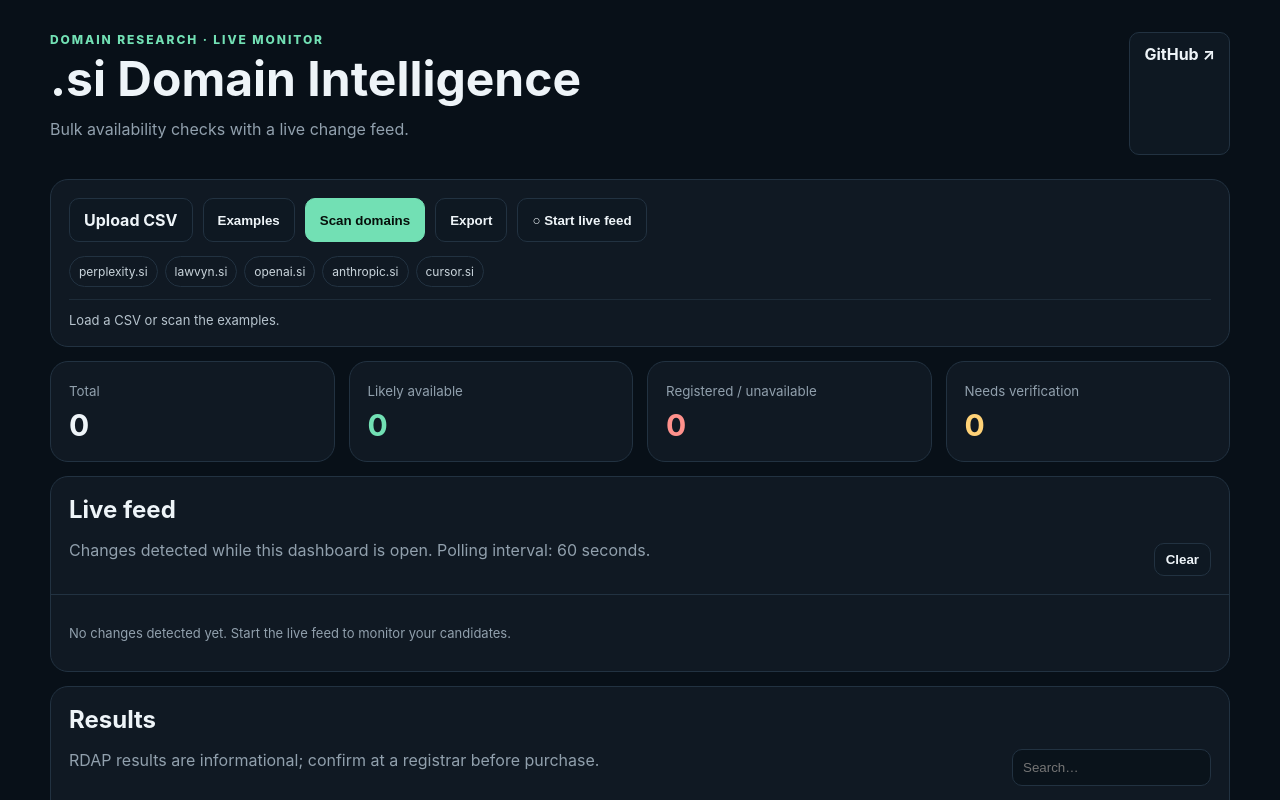
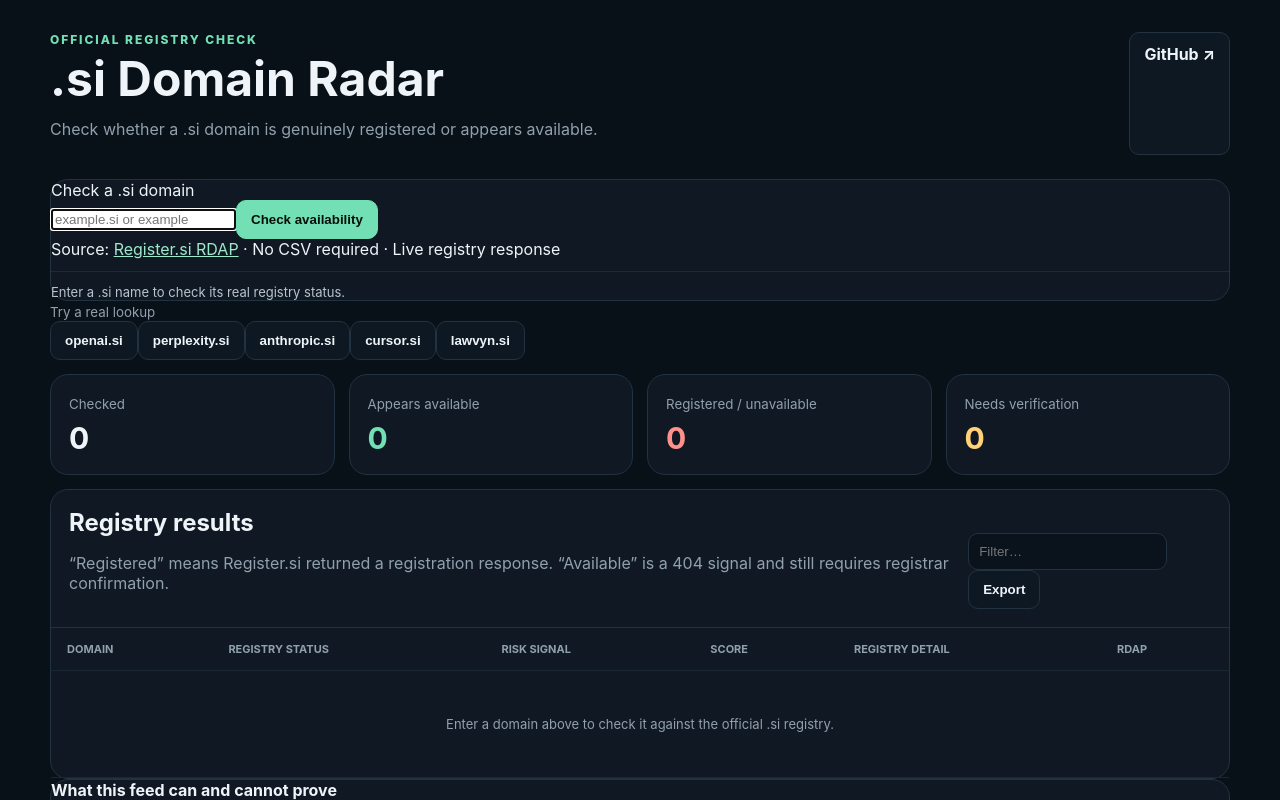
Before and after one commit to nagasai17bce-rgb/si-domain-intelligence-dashboard, a Next.js app: page / in a window 1280 px wide. Shown: the top 800 px of the page. Built offline with nearby package versions, Linux system fonts and the light colour scheme.

Commit message:
Make dashboard a direct live .si registry checker

```diff
--- a/components/Dashboard.tsx
+++ b/components/Dashboard.tsx
@@ -1,9 +1,7 @@
 "use client";
-import { useEffect, useMemo, useRef, useState } from "react";
+import { useMemo, useState } from "react";
 
 type Result={input:string;domain:string;status:string;detail:string;rdapUrl?:string};
-type FeedEvent={id:string;time:string;domain:string;from:string;to:string;detail:string};
-const examples=["perplexity","lawvyn","openai","anthropic","cursor"];
 const score=(r:Result)=>{
   if(r.status!=="LIKELY_AVAILABLE") return 0;
   const n=r.domain.slice(0,-3); let s=55;
@@ -11,80 +9,61 @@ const score=(r:Result)=>{
   return Math.min(100,s);
 };
 const risk=(r:Result)=>r.status!=="LIKELY_AVAILABLE"?"—":(/lawvyn|openai|perplexity|anthropic|cursor/.test(r.domain)?"HIGH":"REVIEW");
-const label=(s:string)=>s.replaceAll("_"," ");
 
 export default function Dashboard(){
-  const [names,setNames]=useState(examples),[results,setResults]=useState<Result[]>([]),[q,setQ]=useState(""),[loading,setLoading]=useState(false),[live,setLive]=useState(false),[notice,setNotice]=useState("Load a CSV or scan the examples."),[feed,setFeed]=useState<FeedEvent[]>([]);
-  const previous=useRef<Map<string,string>>(new Map());
-  const initialized=useRef(false);
+  const [query,setQuery]=useState(""),[results,setResults]=useState<Result[]>([]),[q,setQ]=useState(""),[loading,setLoading]=useState(false),[notice,setNotice]=useState("Enter a .si name to check its real registry status.");
   const filtered=useMemo(()=>results.filter(r=>r.domain.includes(q.toLowerCase())),[results,q]);
   const available=results.filter(r=>r.status==="LIKELY_AVAILABLE").length;
   const registered=results.filter(r=>r.status==="REGISTERED_OR_UNAVAILABLE").length;
   const review=results.length-available-registered;
 
-  useEffect(()=>{
-    try { setFeed(JSON.parse(localStorage.getItem("si-live-feed")||"[]")); } catch {}
-  },[]);
-  useEffect(()=>{ localStorage.setItem("si-live-feed",JSON.stringify(feed.slice(0,100))); },[feed]);
-
-  async function scan(isLive=false){
-    if(!names.length) return;
-    setLoading(true); if(!isLive) setNotice("Checking Register.si RDAP…");
+  async function checkNames(names:string[]){
+    setLoading(true); setNotice("Checking the official Register.si registry…");
     try{
-      const r=await fetch("/api/check",{method:"POST",headers:{"Content-Type":"application/json"},body:JSON.stringify({names:names.slice(0,100)})});
-      const d=await r.json(); if(!r.ok) throw new Error(d.error||"Scan failed");
-      const next:Result[]=d.results||[];
-      if(initialized.current){
-        const events:FeedEvent[]=[];
-        for(const item of next){
-          const old=previous.current.get(item.domain);
-          if(old && old!==item.status){
-            events.push({id:item.domain+"-"+Date.now(),time:new Date().toISOString(),domain:item.domain,from:old,to:item.status,detail:item.detail});
-          }
-        }
-        if(events.length) setFeed(f=>[...events,...f].slice(0,100));
-      }
-      previous.current=new Map(next.map((item:Result)=>[item.domain,item.status]));
-      initialized.current=true;
-      setResults(next);
-      setNotice(isLive ? "Live check complete · "+new Date().toLocaleTimeString() : "Scan complete: "+next.length+" domains checked.");
-    }catch(e){setNotice(e instanceof Error?e.message:"Scan failed");}finally{setLoading(false);}
+      const r=await fetch("/api/check",{method:"POST",headers:{"Content-Type":"application/json"},body:JSON.stringify({names})});
+      const d=await r.json(); if(!r.ok) throw new Error(d.error||"Registry check failed");
+      setResults(d.results||[]);
+      const first=d.results?.[0];
+      if(first?.status==="LIKELY_AVAILABLE") setNotice(first.domain+" appears available according to RDAP. Confirm at a registrar before purchase.");
+      else if(first?.status==="REGISTERED_OR_UNAVAILABLE") setNotice(first.domain+" is registered/unavailable according to Register.si RDAP.");
+      else setNotice("Registry check complete.");
+    }catch(e){setNotice(e instanceof Error?e.message:"Registry check failed");}finally{setLoading(false);}
   }
-
-  useEffect(()=>{
-    if(!live) return;
-    scan(true);
-    const id=window.setInterval(()=>scan(true),60000);
-    return ()=>window.clearInterval(id);
-    // eslint-disable-next-line react-hooks/exhaustive-deps
-  },[live,names]);
-
-  async function loadCSV(file:File){const text=await file.text();const p=text.split(/\r?\n/).map(x=>x.trim()).filter(Boolean).map(x=>x.split(",")[0].replace(/^"|"$/g,"").trim()).filter(Boolean).slice(0,500);setNames(p);setNotice(p.length+" candidate names loaded.");}
+  function check(){const n=query.trim(); if(!n)return; checkNames([n]);}
+  function exampleSearch(n:string){setQuery(n);checkNames([n]);}
   function exportCSV(){
     const esc=(x:string)=>'"'+x.replace(/"/g,'""')+'"';
     const rows=[["domain","status","risk","score","detail"],...filtered.map(r=>[r.domain,r.status,risk(r),String(score(r)),r.detail])];
     const a=document.createElement("a");a.href=URL.createObjectURL(new Blob([rows.map(x=>x.map(esc).join(",")).join("\n")],{type:"text/csv"}));a.download="si-domain-results.csv";a.click();
   }
-  function clearFeed(){setFeed([]);localStorage.removeItem("si-live-feed");}
 
   return <main className="shell">
-    <header><div><div className="eyebrow">DOMAIN RESEARCH · LIVE MONITOR</div><h1>.si Domain Intelligence</h1><p>Bulk availability checks with a live change feed.</p></div><a className="github" href="https://github.com/nagasai17bce-rgb/si-domain-intelligence-dashboard" target="_blank" rel="noreferrer">GitHub ↗</a></header>
-    <section className="card controls"><div className="buttons">
-      <label className="btn"><input type="file" accept=".csv" onChange={e=>{const f=e.target.files?.[0];if(f)loadCSV(f)}}/>Upload CSV</label>
-      <button onClick={()=>setNames(examples)}>Examples</button><button className="primary" disabled={loading||!names.length} onClick={()=>scan(false)}>{loading?"Scanning…":"Scan domains"}</button><button disabled={!results.length} onClick={exportCSV}>Export</button>
-      <button className={live?"liveOn":""} disabled={!names.length} onClick={()=>setLive(v=>!v)}>{live?"● Live · 60s":"○ Start live feed"}</button>
-    </div><div className="chips">{names.slice(0,20).map(n=><span key={n}>{n}.si</span>)}{names.length>20&&<span>+{names.length-20} more</span>}</div><div className="notice">{notice}</div></section>
-    <section className="stats"><div className="card"><small>Total</small><strong>{results.length}</strong></div><div className="card"><small>Likely available</small><strong className="green">{available}</strong></div><div className="card"><small>Registered / unavailable</small><strong className="red">{registered}</strong></div><div className="card"><small>Needs verification</small><strong className="yellow">{review}</strong></div></section>
+    <header><div><div className="eyebrow">OFFICIAL REGISTRY CHECK</div><h1>.si Domain Radar</h1><p>Check whether a .si domain is genuinely registered or appears available.</p></div><a className="github" href="https://github.com/nagasai17bce-rgb/si-domain-intelligence-dashboard" target="_blank" rel="noreferrer">GitHub ↗</a></header>
 
-    <section className="card feed"><div className="feedHead"><div><h2>Live feed</h2><p>Changes detected while this dashboard is open. Polling interval: 60 seconds.</p></div><button onClick={clearFeed} disabled={!feed.length}>Clear</button></div>
-      {feed.length ? <div>{feed.slice(0,20).map(e=><div className="feedItem" key={e.id}><span className="dot"/><div><b>{e.domain}</b> <span className="arrow">{label(e.from)} → <strong>{label(e.to)}</strong></span><small>{new Date(e.time).toLocaleString()} · {e.detail}</small></div></div>)}</div> : <div className="feedEmpty">No changes detected yet. Start the live feed to monitor your candidates.</div>}
+    <section className="card searchBox">
+      <div className="searchLabel">Check a .si domain</div>
+      <div className="searchRow">
+        <input autoFocus value={query} onChange={e=>setQuery(e.target.value.replace(/https?:\/\//,"").replace(/\/.*$/,""))} onKeyDown={e=>{if(e.key==="Enter")check()}} placeholder="example.si or example" />
+        <button className="primary searchBtn" disabled={loading||!query.trim()} onClick={check}>{loading?"Checking…":"Check availability"}</button>
+      </div>
+      <div className="sourceLine">Source: <a href="https://www.register.si/en/rdap/" target="_blank" rel="noreferrer">Register.si RDAP</a> · No CSV required · Live registry response</div>
+      <div className="notice">{notice}</div>
     </section>
 
-    <section className="card table"><div className="tableTop"><div><h2>Results</h2><p>RDAP results are informational; confirm at a registrar before purchase.</p></div><input placeholder="Search…" value={q} onChange={e=>setQ(e.target.value)}/></div>
-      <div className="scroll"><table><thead><tr><th>Domain</th><th>Status</th><th>Risk</th><th>Score</th><th>Detail</th><th>RDAP</th></tr></thead><tbody>
-      {filtered.map(r=><tr key={r.domain}><td><b>{r.domain}</b></td><td><span className={"pill "+r.status.toLowerCase()}>{label(r.status)}</span></td><td>{risk(r)}</td><td>{score(r)||"—"}</td><td>{r.detail}</td><td>{r.rdapUrl?<a href={r.rdapUrl} target="_blank" rel="noreferrer">open ↗</a>:"—"}</td></tr>)}
-      {!filtered.length&&<tr><td colSpan={6} className="empty">Run a scan to populate results.</td></tr>}</tbody></table></div>
+    <section className="quick">
+      <div><small>Try a real lookup</small><div className="quickBtns">
+        {["openai.si","perplexity.si","anthropic.si","cursor.si","lawvyn.si"].map(n=><button key={n} onClick={()=>exampleSearch(n)}>{n}</button>)}
+      </div></div>
     </section>
-    <footer>Source: Register.si RDAP · Live monitoring polls every 60s while this page is open · Availability is not a registration guarantee.</footer>
+
+    <section className="stats"><div className="card"><small>Checked</small><strong>{results.length}</strong></div><div className="card"><small>Appears available</small><strong className="green">{available}</strong></div><div className="card"><small>Registered / unavailable</small><strong className="red">{registered}</strong></div><div className="card"><small>Needs verification</small><strong className="yellow">{review}</strong></div></section>
+
+    <section className="card table"><div className="tableTop"><div><h2>Registry results</h2><p>“Registered” means Register.si returned a registration response. “Available” is a 404 signal and still requires registrar confirmation.</p></div><div className="tableActions"><input placeholder="Filter…" value={q} onChange={e=>setQ(e.target.value)}/><button disabled={!results.length} onClick={exportCSV}>Export</button></div></div>
+      <div className="scroll"><table><thead><tr><th>Domain</th><th>Registry status</th><th>Risk signal</th><th>Score</th><th>Registry detail</th><th>RDAP</th></tr></thead><tbody>
+      {filtered.map(r=><tr key={r.domain}><td><b>{r.domain}</b></td><td><span className={"pill "+r.status.toLowerCase()}>{r.status==="LIKELY_AVAILABLE"?"AVAILABLE":r.status==="REGISTERED_OR_UNAVAILABLE"?"REGISTERED / UNAVAILABLE":r.status.replaceAll("_"," ")}</span></td><td>{risk(r)}</td><td>{score(r)||"—"}</td><td>{r.detail}</td><td>{r.rdapUrl?<a href={r.rdapUrl} target="_blank" rel="noreferrer">open ↗</a>:"—"}</td></tr>)}
+      {!filtered.length&&<tr><td colSpan={6} className="empty">Enter a domain above to check it against the official .si registry.</td></tr>}</tbody></table></div>
+    </section>
+    <section className="card honesty"><b>What this feed can and cannot prove</b><p>Register.si RDAP can verify whether a specific .si domain is registered. It does not provide a public anonymous second-by-second stream of every new .si registration, so this dashboard will never invent “purchased” domains or fake purchase timestamps.</p></section>
+    <footer>Register.si is the authoritative .si registry source. Availability is not a registration guarantee.</footer>
   </main>;
 }
```
